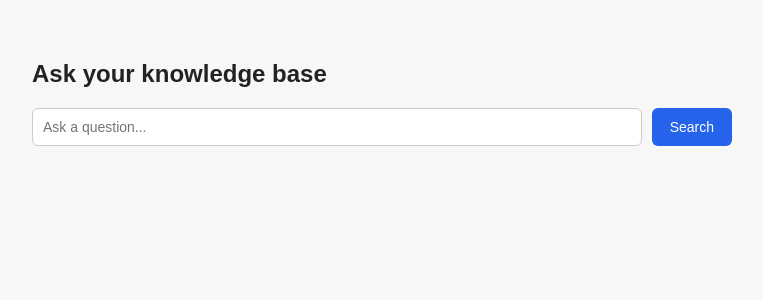
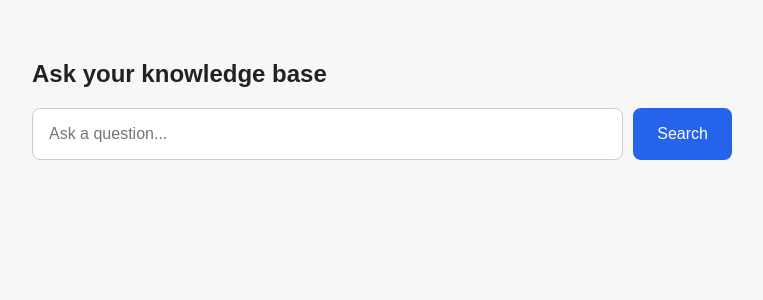
Before and after one commit to Hyptonika/ai-knowledge-base, a Flask app: page / in a window 1280 px wide. Shown: the top 300 px of the page, without its empty margins (258-1021 px from the left). Run offline with Flask 3, Linux system fonts and the light colour scheme.

Commit message:
Widen and enlarge search bar

```diff
--- a/static/style.css
+++ b/static/style.css
@@ -20,20 +20,20 @@ form {
 
 input[type="text"] {
     flex: 1;
-    padding: 10px;
+    padding: 16px;
     border: 1px solid #ccc;
-    border-radius: 6px;
-    font-size: 14px;
+    border-radius: 8px;
+    font-size: 16px;
 }
 
 button {
-    padding: 10px 18px;
+    padding: 16px 24px;
     background-color: #2563eb;
     color: white;
     border: none;
-    border-radius: 6px;
+    border-radius: 8px;
     cursor: pointer;
-    font-size: 14px;
+    font-size: 16px;
 }
 
 button:hover {
```
